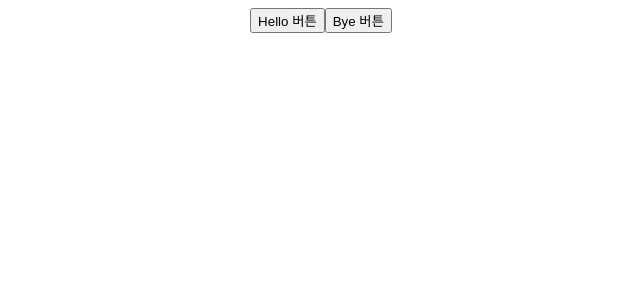
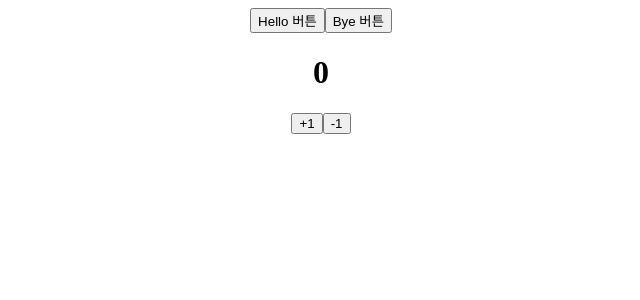
Before and after one commit to seung-heee/LikeLion12th_React, a React (Create React App) app: page / in a window 1280 px wide. Shown: the top 300 px of the page, without its empty margins (319-959 px from the left). Built offline with nearby package versions, Linux system fonts and the light colour scheme.

Commit message:
useState, Counter

```diff
--- a/src/App.js
+++ b/src/App.js
@@ -1,4 +1,5 @@
 import Event from "./component/Event";
+import Counter from "./component/state/Counter";
 import Aside from "./component/simantic/Aside";
 import Footer from "./component/simantic/Footer";
 import Header from "./component/simantic/Header";
@@ -12,6 +13,7 @@
   return (
     <div className="App">
       <Event />
+      <Counter />
     </div>
   );
 }
--- /dev/null
+++ b/src/component/state/Counter.js
@@ -0,0 +1,22 @@
+import React, { useState } from 'react';
+
+const Counter = () => {
+    const [count, setCount] = useState(0);
+
+    function onIncrease() {
+        setCount(count + 1)
+    }
+
+    function onDecrease() {
+        setCount(count - 1)
+    }
+    return (
+        <div>
+            <h1>{count}</h1>
+            <button onClick={onIncrease}>+1</button>
+            <button onClick={onDecrease}>-1</button>
+        </div>
+    );
+};
+
+export default Counter;
--- a/src/css/styles.css
+++ b/src/css/styles.css
@@ -1,3 +1,3 @@
-.Event {
+* {
     text-align: center;
 }
```
